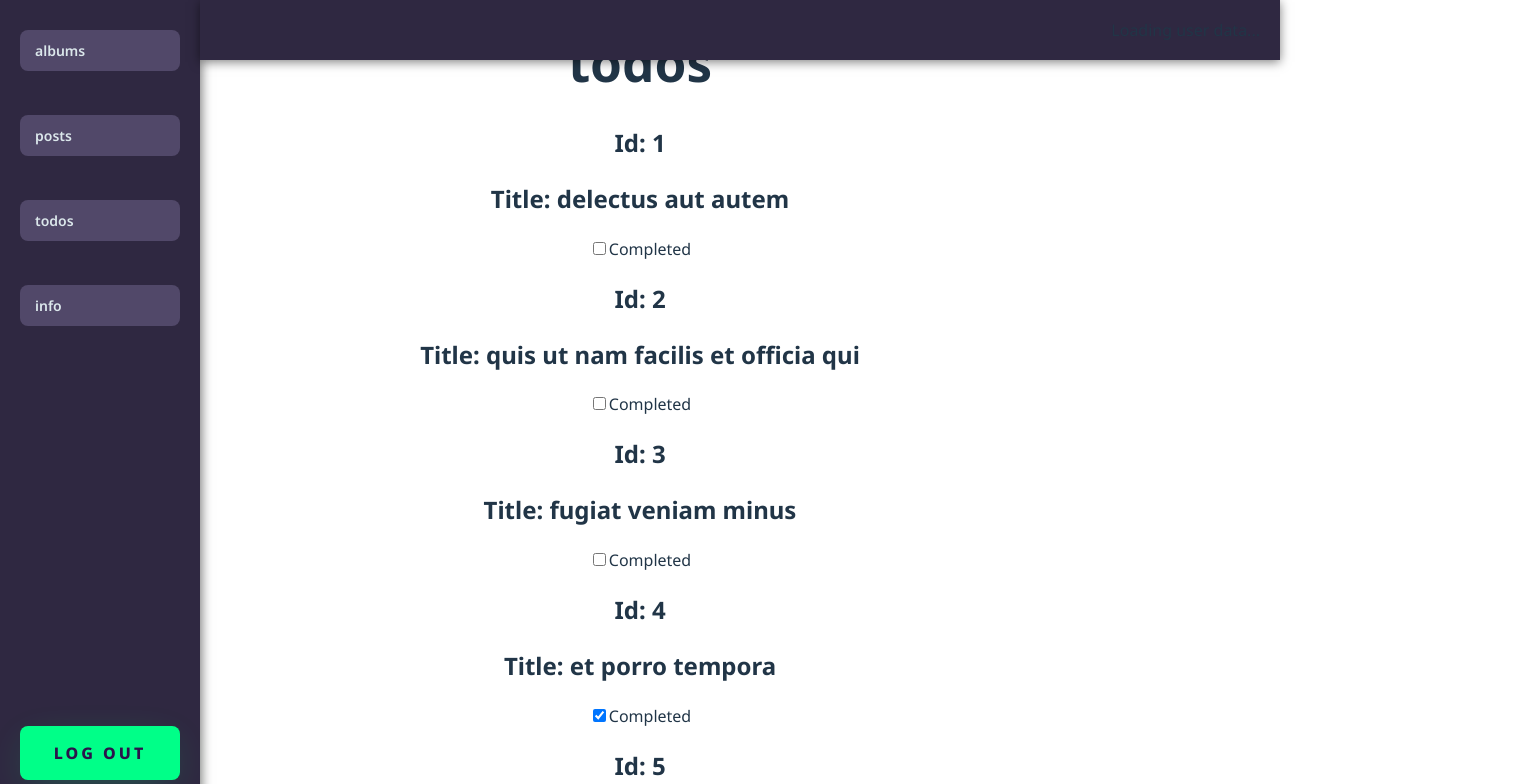
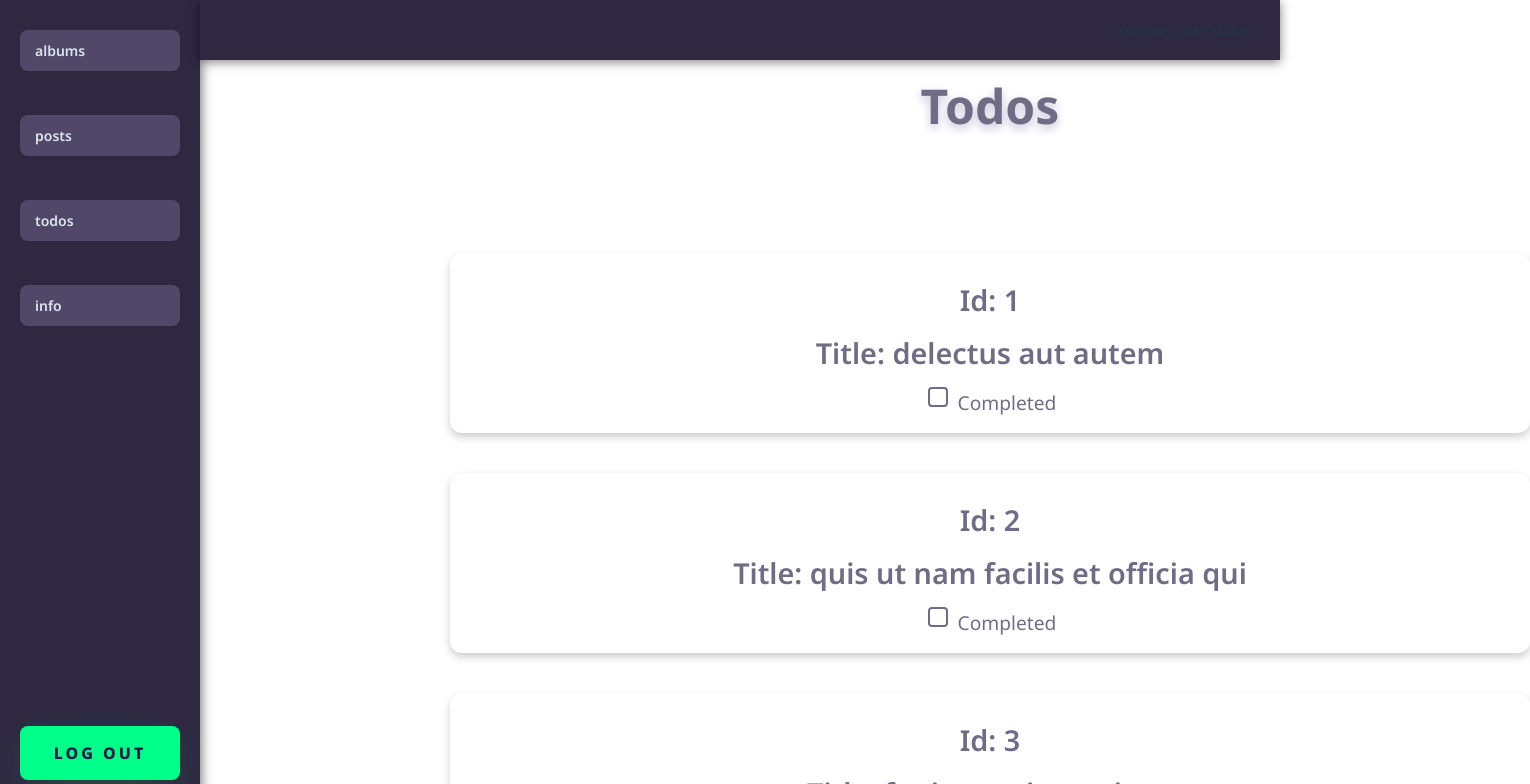
Before and after one commit to Ayala3423/serverProject, a React (Vite) app: page /home/users/1/todos in a window 1280 px wide. Shown: the top 784 px of the page, 1530 px wide, since content can reach past the window. Built offline with nearby package versions, Linux system fonts and the light colour scheme; data requests are answered from the project's data file.

Commit message:
Home Page Style

```diff
--- a/src/components/Albums/Albums.css
+++ b/src/components/Albums/Albums.css
@@ -0,0 +1,29 @@
+.albums {
+    display: flex;
+    flex-direction: column; /* סידור האלבומים בטור */
+    align-items: center; /* יישור תוכן לאמצע */
+    margin-top: 80px; /* מרווח כדי להתרחק מהתפריט */
+  }
+
+  .album {
+    width: 100%; /* גודל מסגרת האלבום */
+    max-width: 100%; /* גודל מקסימלי */
+    margin: 20px 0; /* רווח בין אלבומים */
+    padding: 15px 20px; /* רווח פנימי */
+    border-radius: 12px; /* פינות מעוגלות */
+    color: #716c85; /* צבע טקסט */
+    font-size: 1.2em; /* גודל טקסט */
+    text-align: center; /* יישור טקסט במרכז */
+    box-shadow: 0px 4px 8px rgba(0, 0, 0, 0.2); /* הצללה */
+    transition: background-color 0.3s ease, transform 0.2s ease; /* אפקט מעבר */
+  }
+
+  .album:hover {
+    transform: translateY(-5px); /* אפקט הרמה */
+  }
+
+  .album h2 {
+    margin: 10px 0; /* רווח בין כותרות */
+    font-weight: 600; /* עיצוב כותרות */
+    color: #716c85; /* צבע כותרות */
+  }
--- a/src/components/Albums/Albums.jsx
+++ b/src/components/Albums/Albums.jsx
@@ -15,7 +15,7 @@ function Albums() {
 
   return (
     <>
-      <h1>albums</h1>
+      <h1>Albums</h1>
       <div className='albums'>
         {albums ? (albums.map((album) => {
           return (<div key={album.id} className='album'>
--- a/src/components/Home/Home.css
+++ b/src/components/Home/Home.css
@@ -1,5 +1,3 @@
-
-
 nav {
     position: fixed;
     top: 0;
@@ -85,3 +83,12 @@ nav {
     background: #77ffc0; /* צבע רקע על ריחוף */
     color: #201b2c; /* צבע טקסט חדש על ריחוף */
   }
+
+  .homePage {
+    display: flex;
+    flex-direction: column;
+    margin-left: 450px; /* מניח שהרוחב של הניווט הוא 200px */
+    width: calc(100% - 200px); /* מניעת גלילה ימינה */
+    padding: 0;
+    box-sizing: border-box;
+  }
--- a/src/components/Info/Info.jsx
+++ b/src/components/Info/Info.jsx
@@ -6,7 +6,7 @@ function Info() {
 
   return (    //dont forget useContext
     <>
-      <h1>info</h1>
+      <h1>Info</h1>
     </>
   )
 }
--- a/src/components/Posts/Posts.css
+++ b/src/components/Posts/Posts.css
@@ -0,0 +1,40 @@
+.posts {
+    display: flex;
+    flex-direction: column; /* סידור הפוסטים בטור */
+    align-items: center; /* יישור תוכן לאמצע */
+    margin-top: 80px; /* מרווח כדי להתרחק מהתפריט */
+  }
+
+  h1 {
+    text-align: center; /* כותרת באמצע */
+    color:  #716c85; /* צבע טקסט */
+    font-size: 3em;
+    margin-bottom: 20px;
+    text-shadow: 0px 4px 10px  #c7c2db; /* הצללה */
+    margin-top: 80px; /* מרווח נוסף מתחת לניווט */
+  }
+
+  .post {
+    width: 100%; /* גודל מסגרת הפוסט */
+    max-width: 100%; /* גודל מקסימלי */
+    margin: 20px 0; /* רווח בין פוסטים */
+    padding: 15px 20px; /* רווח פנימי */
+    /* background-color: #514869; */
+    border-radius: 12px; /* פינות מעוגלות */
+    color: #716c85; /* צבע טקסט בהיר */
+    font-size: 1.2em; /* גודל טקסט */
+    text-align: center; /* יישור טקסט במרכז */
+    box-shadow: 0px 4px 8px rgba(0, 0, 0, 0.2); /* הצללה */
+    transition: background-color 0.3s ease, transform 0.2s ease; /* אפקט מעבר */
+  }
+
+  .post:hover {
+    /* background-color: #716c85; צבע רקע בריחוף */
+    transform: translateY(-5px); /* אפקט הרמה */
+  }
+
+  .post h2 {
+    margin: 10px 0; /* רווח בין כותרות */
+    font-weight: 600; /* עיצוב כותרות */
+    color:#716c85; /* צבע כותרות */
+  }
--- a/src/components/Posts/Posts.jsx
+++ b/src/components/Posts/Posts.jsx
@@ -15,7 +15,7 @@ function Posts() {
 
   return (
     <>
-      <h1>posts</h1>
+      <h1>Posts</h1>
       <div className='posts'>
         {posts ? (posts.map((post) => {
           return (<div key={post.id} className='post'>
--- a/src/components/Todos/Todos.css
+++ b/src/components/Todos/Todos.css
@@ -0,0 +1,67 @@
+/* סידור המשימות בטור */
+.todos {
+    display: flex;
+    flex-direction: column; /* סידור המשימות בטור */
+    align-items: center; /* יישור תוכן לאמצע */
+    margin-top: 80px; /* מרווח כדי להתרחק מהתפריט */
+  }
+
+  /* עיצוב של כל משימה */
+  .todo {
+    width: 100%; /* גודל מסגרת המשימה */
+    max-width: 100%; /* גודל מקסימלי */
+    margin: 20px 0; /* רווח בין משימות */
+    padding: 15px 20px; /* רווח פנימי */
+    border-radius: 12px; /* פינות מעוגלות */
+    color: #716c85; /* צבע טקסט */
+    font-size: 1.2em; /* גודל טקסט */
+    text-align: center; /* יישור טקסט במרכז */
+    box-shadow: 0px 4px 8px rgba(0, 0, 0, 0.2); /* הצללה */
+    transition: background-color 0.3s ease, transform 0.2s ease; /* אפקט מעבר */
+  }
+
+  /* סידור ה-checkbox והכיתוב באותה שורה */
+  .todo-content {
+    display: flex; /* ה-checkbox והכיתוב יהיו בשורה אחת */
+    justify-content: flex-start; /* למקם את האלמנטים בשורה אחד */
+    align-items: center; /* ליישר את ה-checkbox והכיתוב אנכית */
+    margin-bottom: 10px; /* מרווח בין ה-checkbox לכיתוב */
+  }
+
+  /* שינוי צבע ה-checkbox */
+  .todo input[type="checkbox"] {
+    appearance: none; /* מבטל את העיצוב המובנה של ה-checkbox */
+    -webkit-appearance: none; /* מבטל את העיצוב ב-Webkit (כמו ב-Chrome/Safari) */
+    -moz-appearance: none; /* מבטל את העיצוב ב-Firefox */
+    width: 20px; /* גודל ה-checkbox */
+    height: 20px; /* גובה ה-checkbox */
+    border-radius: 4px; /* פינות מעוגלות */
+    border: 2px solid #716c85; /* גבול בצבע אפור */
+    background-color: #fff; /* רקע לבן */
+    cursor: pointer; /* מצביע */
+    margin-right: 10px; /* רווח קטן בין ה-checkbox לכיתוב */
+    transition: background-color 0.3s, border-color 0.3s; /* אנימציה להחלפות צבע */
+  }
+
+  /* שינוי צבע ה-checkbox כאשר הוא מסומן */
+  .todo input[type="checkbox"]:checked {
+    background-color: #716c85; /* צבע רקע אפור */
+    border-color: #716c85; /* צבע הגבול */
+  }
+
+  /* שינוי צבע ה-checkbox כאשר הוא מסומן וריחוף */
+  .todo input[type="checkbox"]:checked:hover {
+    background-color: #5a5a5a; /* צבע כהה יותר כשריחפים */
+  }
+
+  /* שינוי צבע ה-checkbox בהשתמשות עם hover */
+  .todo input[type="checkbox"]:hover {
+    background-color: #e0e0e0; /* צבע בהיר יותר כשריחפים */
+  }
+
+  /* סידור כותרת המשימה */
+  .todo h2 {
+    margin: 10px 0; /* רווח בין כותרות */
+    font-weight: 600; /* עיצוב כותרות */
+    color: #716c85; /* צבע כותרות */
+  }
--- a/src/components/Todos/Todos.jsx
+++ b/src/components/Todos/Todos.jsx
@@ -21,7 +21,7 @@ function Todos() {
 
   return (
     <>
-      <h1>todos</h1>
+      <h1>Todos</h1>
       <div className='todos'>
         {todos ? (todos.map((todo) => {
           return (<div key={todo.id} className='todo'>
```
